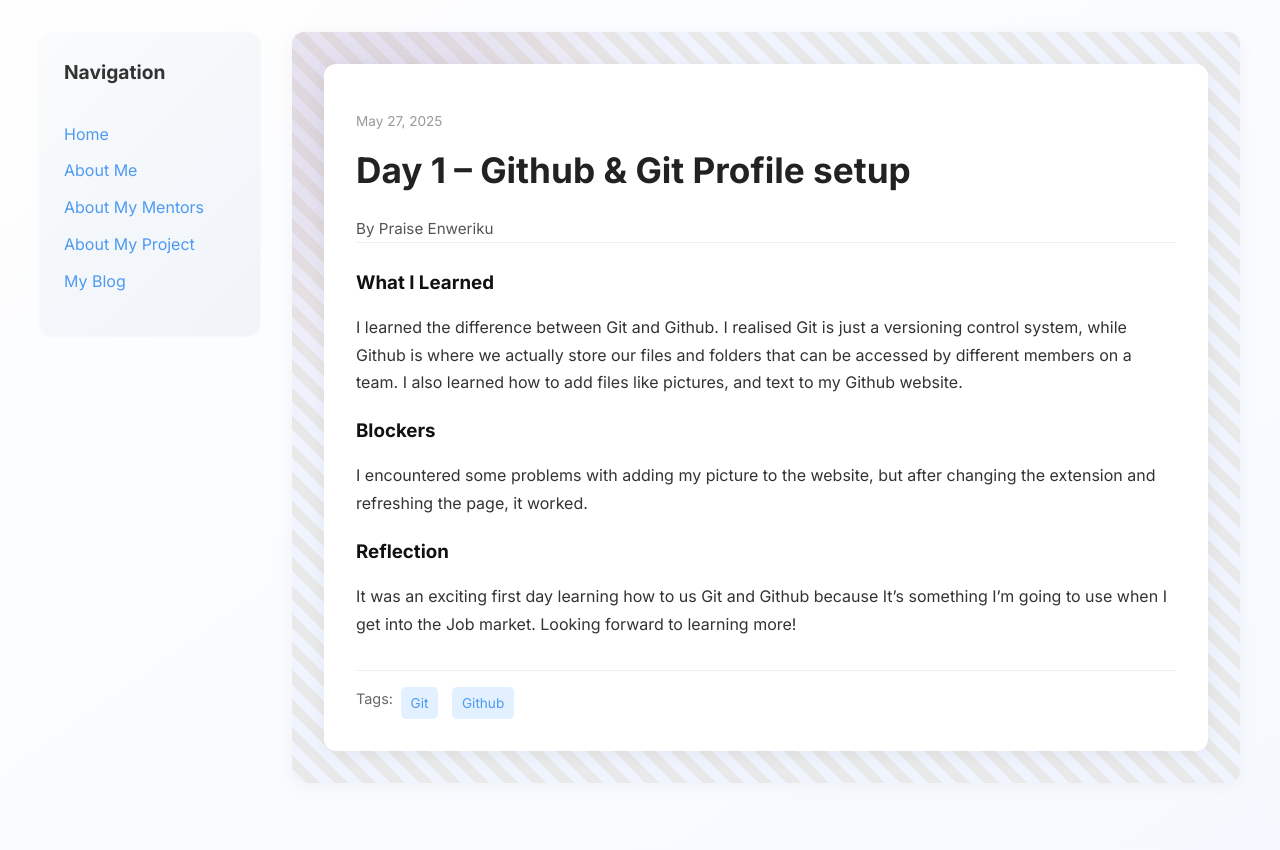
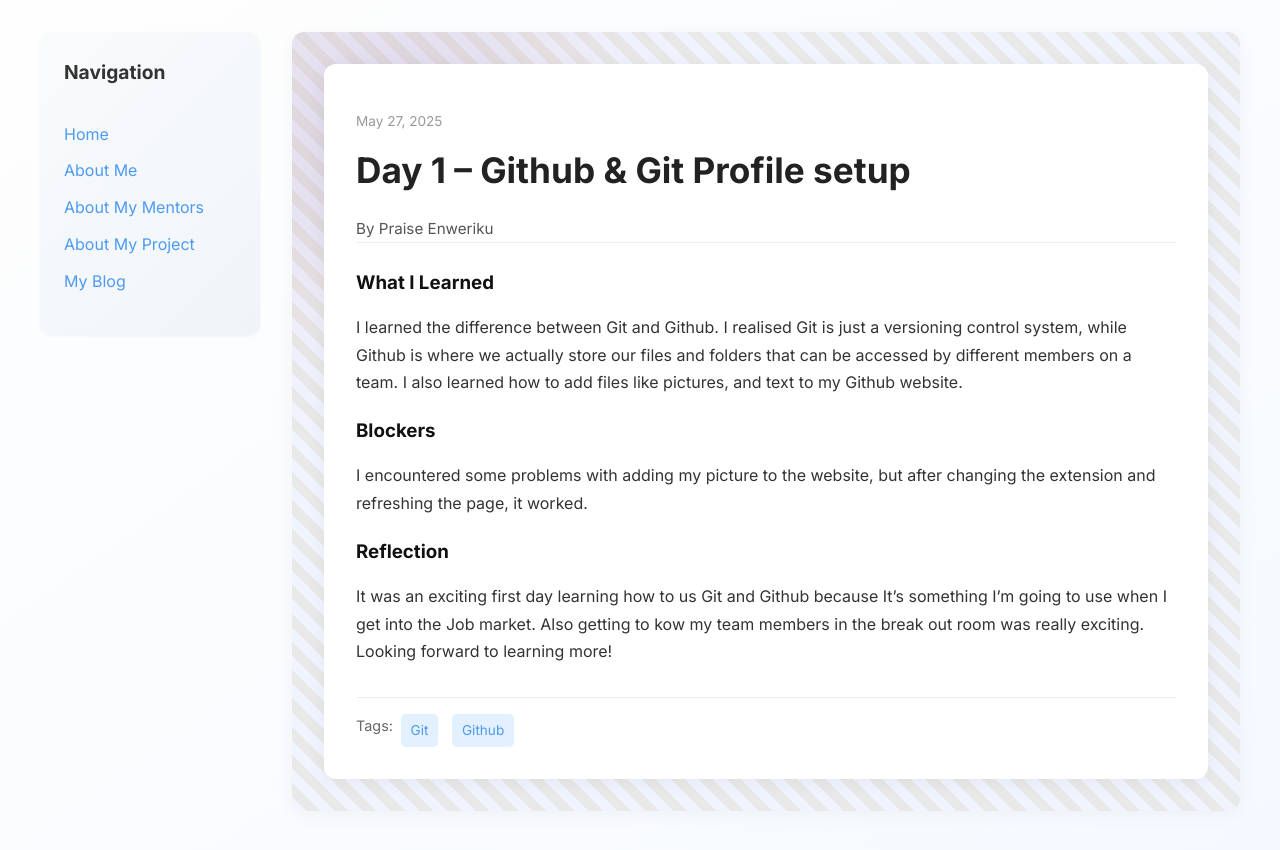
Before and after one commit to PraiseEnweriku1/PraiseEnweriku1.github.io, a Jekyll site: the page built from _posts/2025-05-27-day-1.md, in a window 1280 px wide. Shown: the top 850 px of the page. Built offline with Jekyll 4.4.1, drawn with Linux system fonts in a browser that asks for light colours.

Commit message:
Update 2025-05-27-day-1.md

```diff
--- a/_posts/2025-05-27-day-1.md
+++ b/_posts/2025-05-27-day-1.md
@@ -13,5 +13,5 @@ blockers: |
   I encountered some problems with adding my picture to the website, but after changing the extension and refreshing the page, it worked.
 
 reflection: |
-  It was an exciting first day learning how to us Git and Github because It's something I'm going to use when I get into the Job market. Looking forward to learning more!
+  It was an exciting first day learning how to us Git and Github because It's something I'm going to use when I get into the Job market. Also getting to kow my team members in the break out room was really exciting. Looking forward to learning more!
 ---
```
